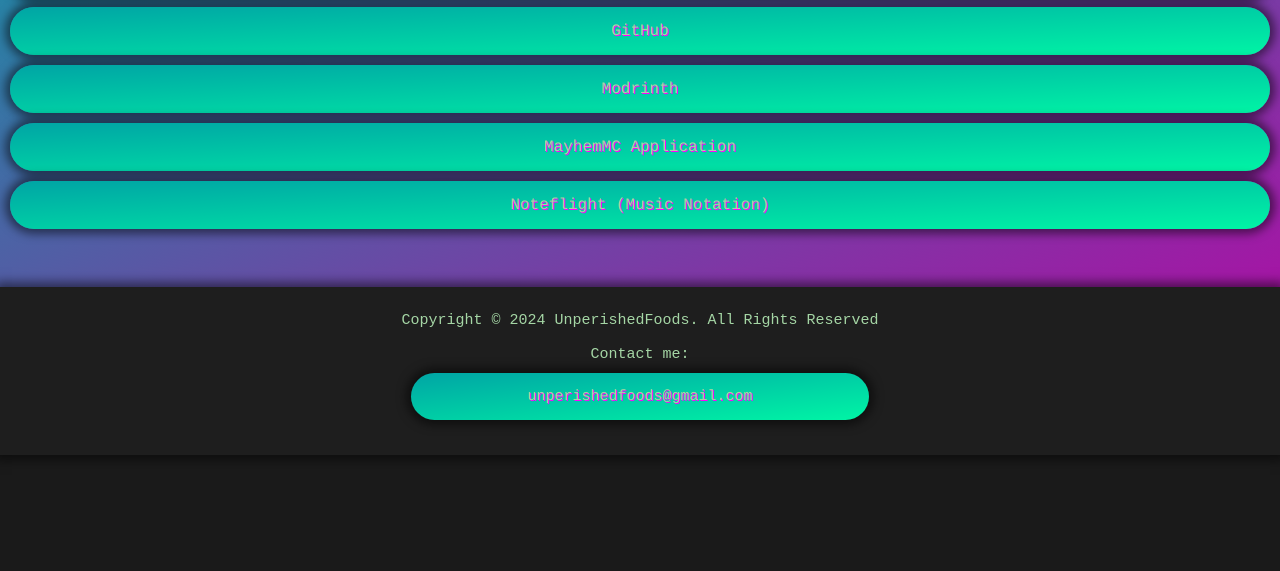
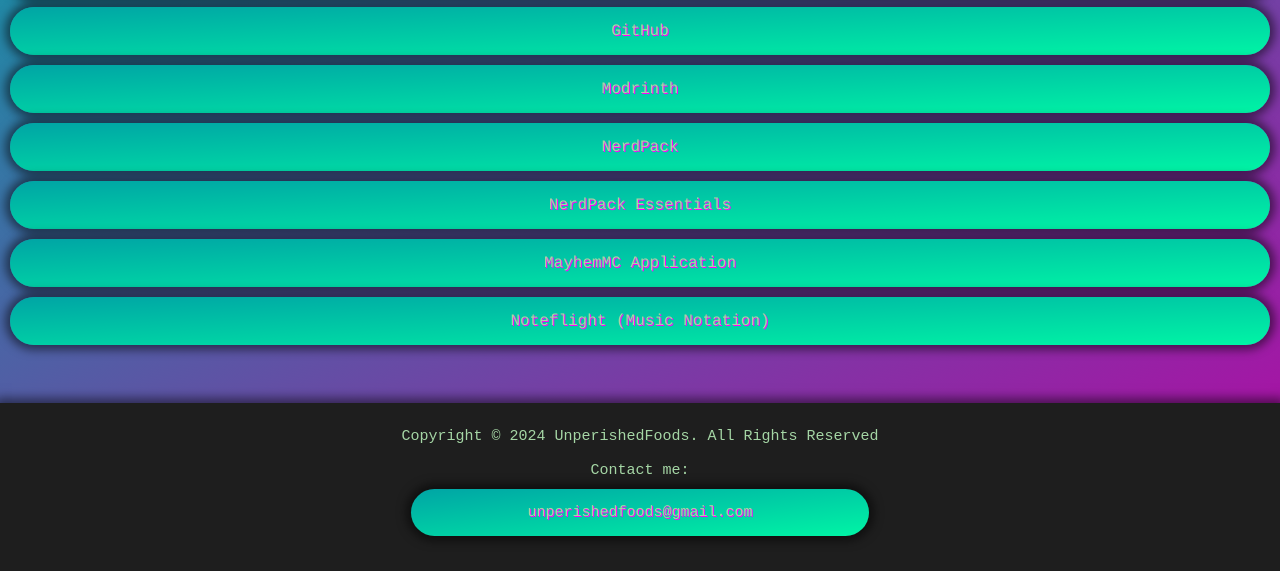
Before and after one commit to UnperishedFoods/UnperishedFoods.github.io, a plain HTML site: page links.html in a window 1280 px wide. Shown: the part 271-842 px from the top of the page. Before the commit the page ends 800 px from the top, so only its background shows below. Drawn offline with Linux system fonts and the light colour scheme.

Commit message:
Add links

```diff
--- a/links.html
+++ b/links.html
@@ -28,6 +28,8 @@
     <a href="https://www.youtube.com/channel/UCe7iXRmcLyDTFUevG2sCPQg" class="link" target="_blank">YouTube</a>
     <a href="https://github.com/UnperishedFoods" class="link" target="_blank">GitHub</a>
     <a href="https://modrinth.com/user/UnperishedDev" class="link" target="_blank">Modrinth</a>
+    <a href="https://modrinth.com/modpack/nerdpack" class="link" target="_blank">NerdPack</a>
+    <a href="https://modrinth.com/modpack/nerdpackessentials" class="link" target="_blank">NerdPack Essentials</a>
     <a href="https://forms.gle/3X5KQfpFYawEXuAb8" class="link" target="_blank">MayhemMC Application</a>
     <a href="https://www.noteflight.com/profile/5ffd652d65accac7603cfb4540febfab16311a21" class="link" target="_blank">Noteflight (Music Notation)</a>
   </div>
```
